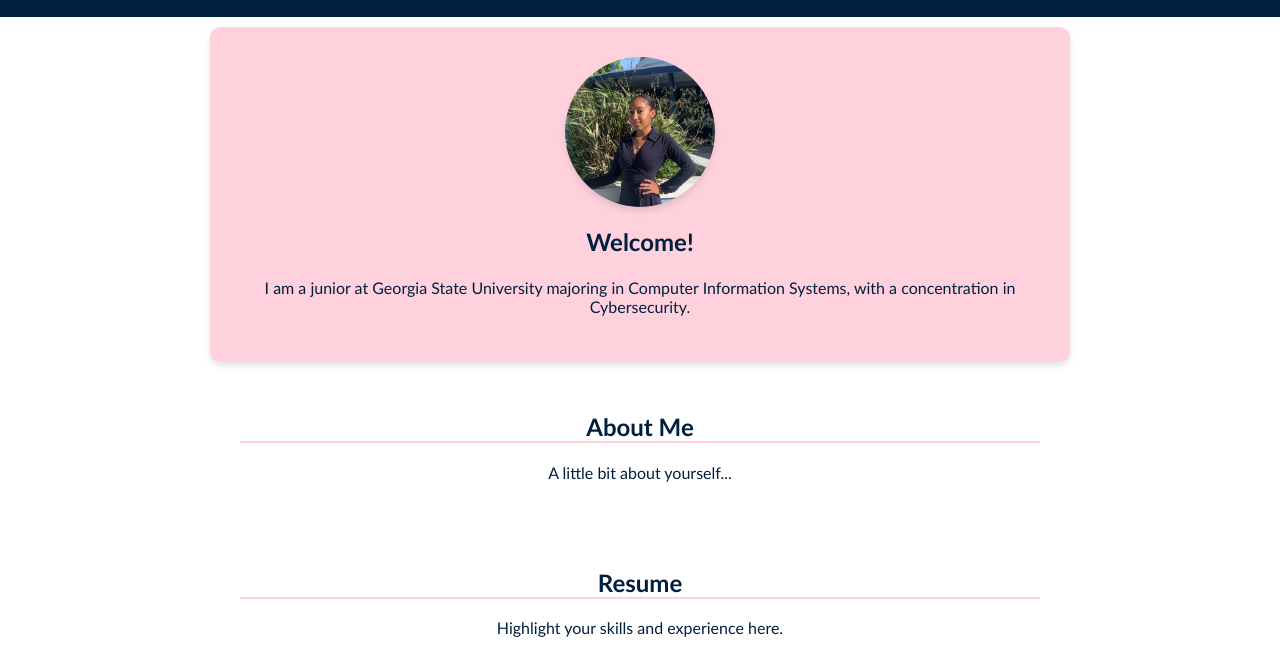
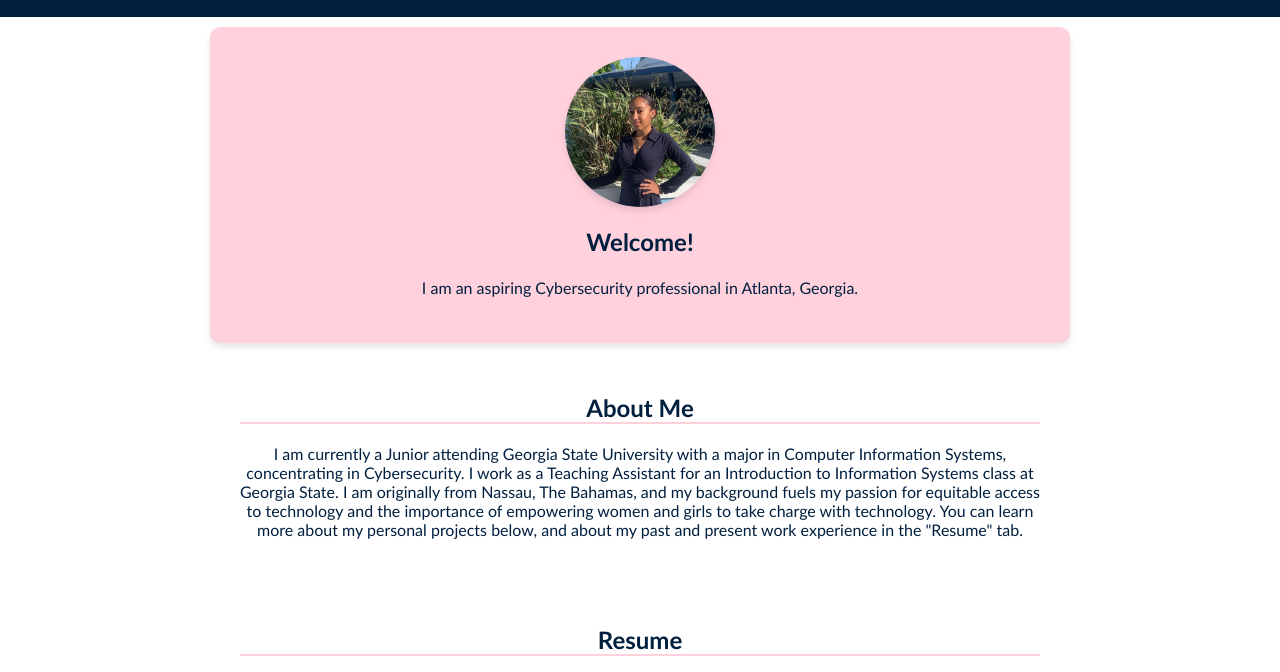
Before and after one commit to tylerashlee/tylerashlee.github.io, a plain HTML site: page index.html in a window 1280 px wide. Shown: the part 124-796 px from the top of the page. Drawn offline with Linux system fonts and the light colour scheme.

Commit message:
abtmeupdate

```diff
--- a/index.html
+++ b/index.html
@@ -20,12 +20,12 @@
         <section id="introduction">
             <img src="images/profile.jpg" alt="A photo of Tyler Johnson" class="profile-pic">
             <h2>Welcome!</h2>
-            <p>I am a junior at Georgia State University majoring in Computer Information Systems, with a concentration in Cybersecurity.</p>
+            <p>I am an aspiring Cybersecurity professional in Atlanta, Georgia.</p>
           </section>
 
         <section id="about">
           <h2>About Me</h2>
-          <p>A little bit about yourself...</p>
+          <p>I am currently a Junior attending Georgia State University with a major in Computer Information Systems, concentrating in Cybersecurity. I work as a Teaching Assistant for an Introduction to Information Systems class at Georgia State. I am originally from Nassau, The Bahamas, and my background fuels my passion for equitable access to technology and the importance of empowering women and girls to take charge with technology. You can learn more about my personal projects below, and about my past and present work experience in the "Resume" tab. </p>
         </section>
 
         <section id="resume">
```
